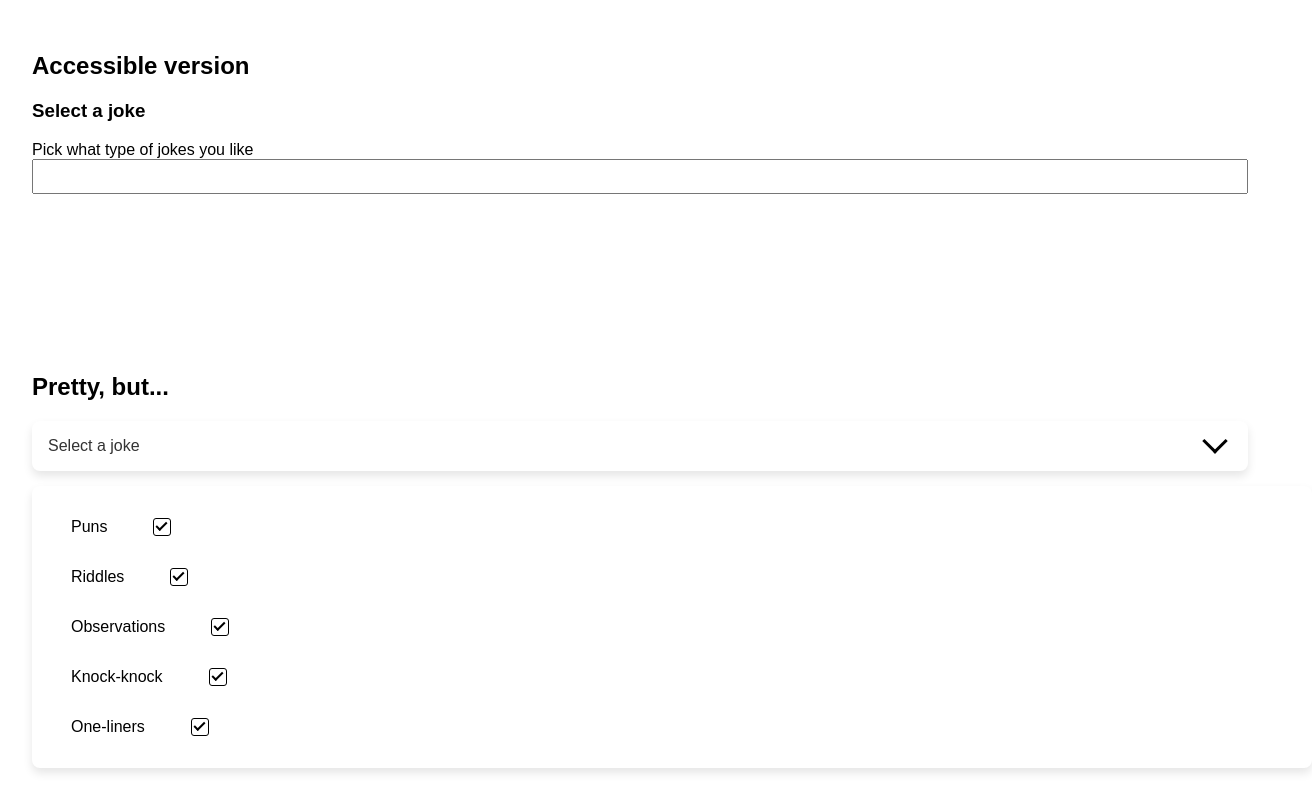
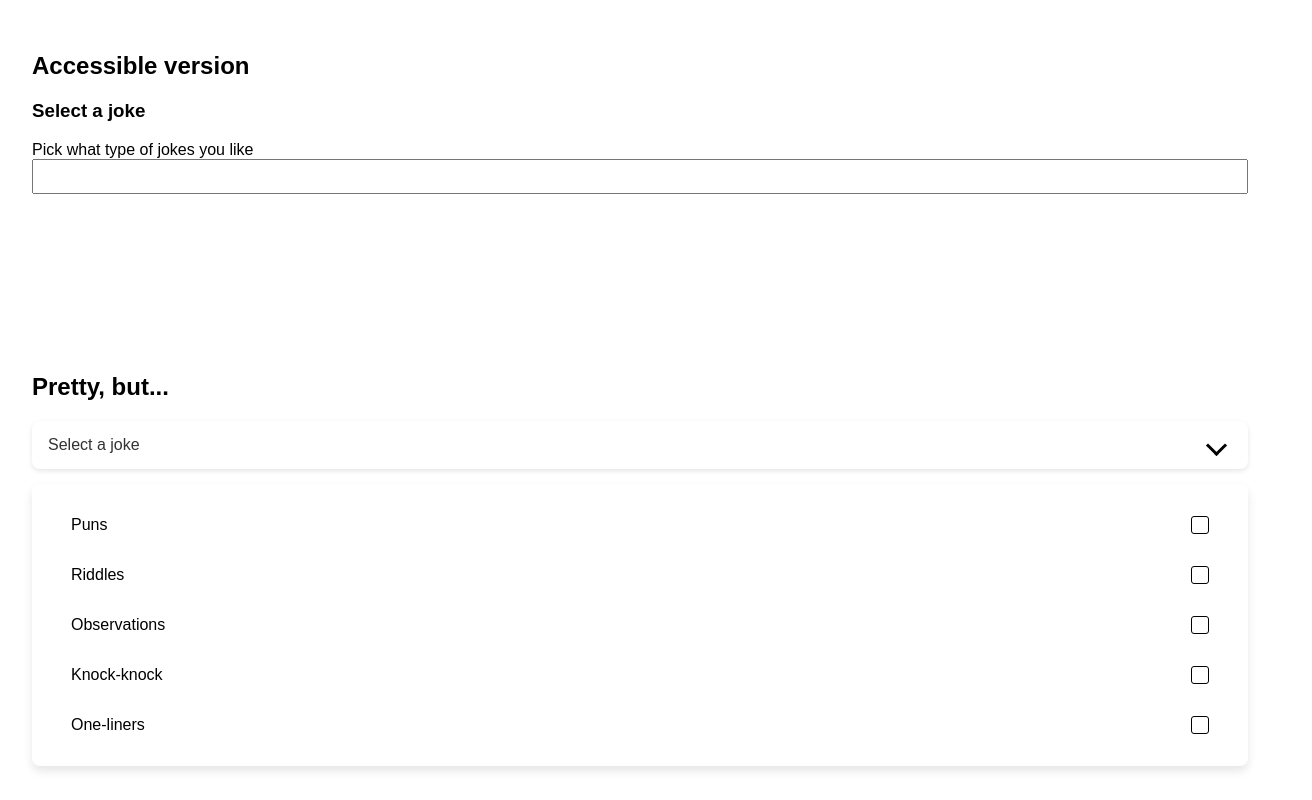
Before and after one commit to Fulvia1989/searchable-multiselect-dropdown, an Angular app: page / in a window 1280 px wide. Both pictures are taken after a click on the element "Select a joke". Shown: the whole page, 1312 px wide, since content can reach past the window. Built offline with nearby package versions, Linux system fonts and the light colour scheme.

Commit message:
fix checkbox ids

```diff
--- a/src/app/accessible-multiselect-dropdown/multiselect-dropdown.component.scss
+++ b/src/app/accessible-multiselect-dropdown/multiselect-dropdown.component.scss
@@ -4,15 +4,16 @@
         padding: 0.5rem;
         box-sizing: border-box;
     }
+    position: relative;
 }
 
-ul{
+ul.dropdown-list{
     list-style: none;
     background-color: #f3f3f3;
+    box-sizing: border-box;
     width: 100%;
     margin: 0;
     padding: 0;
-    box-sizing: border-box;
     max-height: 10rem;
     overflow-y: auto;
     opacity: 0;
@@ -20,7 +21,9 @@ ul{
     transform-origin: top left;
     transition: all .2s ease-in-out;
     pointer-events: none;
-    position: relative;
+    position: absolute;
+    top:100%;
+    left:0;
     z-index: 2;
     &.active {
         opacity: 1;
@@ -107,6 +110,7 @@ ul{
     align-items: center;
     flex-wrap: wrap;
     width: 100%;
+    min-height: 10rem;
     .chip{
         display: flex;
         align-items: center;
--- a/src/app/multiselect/multiselect.component.html
+++ b/src/app/multiselect/multiselect.component.html
@@ -9,8 +9,8 @@
         @for (item of options; track $index) {
             <li class="item">
                 <div class="checkbox">
-                    <input type="checkbox" [id]="$index" [name]="item.name" [value]="item.name" [(ngModel)]="item.selected"/>
-                    <label [for]="$index" id="{{$index}}-label">{{item.label}}</label>
+                    <input type="checkbox" id="input-{{$index}}" [name]="item.name" [value]="item.name" [(ngModel)]="item.selected"/>
+                    <label for="input-{{$index}}" id="{{$index}}-label">{{item.label}}</label>
                 </div>
             </li>
         }
--- a/src/app/multiselect/multiselect.component.scss
+++ b/src/app/multiselect/multiselect.component.scss
@@ -1,17 +1,18 @@
 
 .wrapper{
     box-sizing: border-box;
+    position: relative;
 }
 .select-btn{
     display: flex;
-    height: 50px;
+    height: 3rem;
     align-items: center;
     justify-content: space-between;
-    padding: 0 16px;
-    border-radius: 8px;
+    padding: 0 1rem;
+    border-radius: 0.5rem;
     cursor: pointer;
     background-color: #fff;
-    box-shadow: 0 5px 10px rgba(0,0,0,0.1);
+    box-shadow: 0 2px 5px rgba(0, 0, 0, 0.1);
     position: relative;
 
     &.open{
@@ -35,11 +36,11 @@
 
     .arrow-down{
         position: relative;
-        top: -5px;
+        top: 0;
         content: "";
         display: inline-block;
-        width: 15px;
-        height: 15px;
+        width: 12px;
+        height: 12px;
         border-right: 0.2em solid black;
         border-top: 0.2em solid black;
         transform: rotate(45deg);
@@ -51,6 +52,10 @@
 }
 .list-items{
     position: absolute;
+    top: 100%;
+    //bottom: 0;
+    left: 0;
+    //right: 0;
     z-index:2;
     min-width: max-content;
     box-sizing: border-box;
@@ -85,6 +90,7 @@
 .checkbox{
     position: relative;
     padding: 0.5rem;
+    width: 100%;
 
 
     input[type="checkbox"] {
@@ -97,7 +103,8 @@
         display: inline-block;
         width: 100%;
         min-width: max-content;
-        padding-right: 2rem;
+        cursor: pointer;
+        //padding-right: 2rem;
 
         &::before,&::after{
             position: absolute;
@@ -125,6 +132,15 @@
             transition: opacity 0.2s;
         }
     }
+    input[type="checkbox"] + label::after {
+        opacity: 0;
+    }
+    input[type="checkbox"]:checked + label::after {
+        opacity: 1;
+    }
+    input[type="checkbox"]:focus + label::before {
+        outline: rgb(59, 153, 252) auto 3px;
+    }
 }
 
 @keyframes fadeInUp {
```
